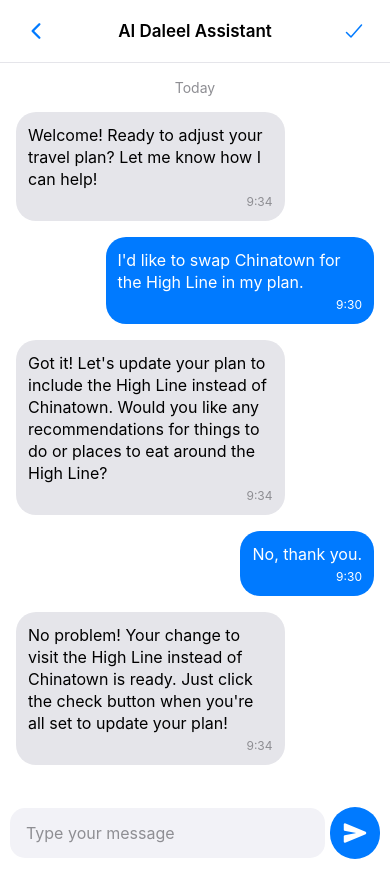
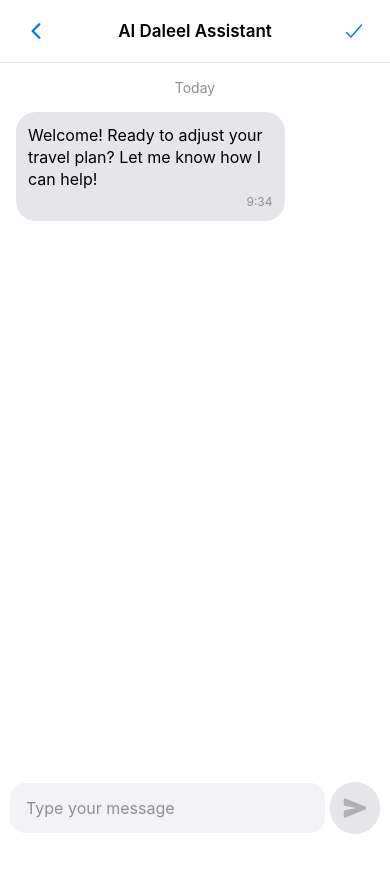
Before and after one commit to Mohammedbbk/AldaleelApp, a React Native app: screen /AssistantScreen in a window 390 px wide. After the commit the page ends 844 px from the top, so only its background shows below. Built offline with nearby package versions, Linux system fonts and the light colour scheme; no server answers.

Commit message:
added functionality + default AI responses

```diff
--- a/src/screens/AssistantScreen.js
+++ b/src/screens/AssistantScreen.js
@@ -9,47 +9,95 @@
   StatusBar,
 } from "react-native";
 import { Ionicons } from "@expo/vector-icons";
+import { ScrollView } from "react-native-gesture-handler";
 
 //mock data
-const messages = [
+const initialMessages = [
   {
     id: 1,
     text: "Welcome! Ready to adjust your travel plan? Let me know how I can help!",
     time: "9:34",
     isUser: false,
   },
-  {
-    id: 2,
-    text: "I'd like to swap Chinatown for the High Line in my plan.",
-    time: "9:30",
-    isUser: true,
-  },
-  {
-    id: 3,
-    text: "Got it! Let's update your plan to include the High Line instead of Chinatown. Would you like any recommendations for things to do or places to eat around the High Line?",
-    time: "9:34",
-    isUser: false,
-  },
-  {
-    id: 4,
-    text: "No, thank you.",
-    time: "9:30",
-    isUser: true,
-  },
-  {
-    id: 5,
-    text: "No problem! Your change to visit the High Line instead of Chinatown is ready. Just click the check button when you're all set to update your plan!",
-    time: "9:34",
-    isUser: false,
-  },
 ];
 
 class ChatScreen extends React.Component {
-  //Navigation Handlers
+  state = {
+    messages: initialMessages, // Initialize with mock data
+    userInput: "",
+    isLoading: false,
+  };
+
   handleBack = () => {
     this.props.navigation.replace("UserPlanScreen");
   };
+
+  handleInputChange = (text) => {
+    this.setState({ userInput: text });
+  };
+
+  handleSend = async () => {
+    const { userInput, messages } = this.state;
+    if (!userInput.trim()) return;
+
+    // Add user message
+    const newUserMessage = {
+      id: messages.length + 1,
+      text: userInput,
+      time: new Date().toLocaleTimeString([], {
+        hour: "2-digit",
+        minute: "2-digit",
+      }),
+      isUser: true,
+    };
+
+    this.setState({
+      messages: [...messages, newUserMessage],
+      userInput: "",
+      isLoading: true,
+    });
+
+    // Attempt to get AI response
+    try {
+      const aiResponse = await this.getAIResponse(userInput);
+
+      const newAIMessage = {
+        id: messages.length + 2,
+        text: aiResponse,
+        time: new Date().toLocaleTimeString([], {
+          hour: "2-digit",
+          minute: "2-digit",
+        }),
+        isUser: false,
+      };
+
+      this.setState((prevState) => ({
+        messages: [...prevState.messages, newAIMessage],
+        isLoading: false,
+      }));
+    } catch (error) {
+      // Add error message to chat
+      const errorMessage = {
+        id: messages.length + 2,
+        text: "I apologize, but I'm having trouble responding right now. Please try again in a moment.",
+        time: new Date().toLocaleTimeString([], {
+          hour: "2-digit",
+          minute: "2-digit",
+        }),
+        isUser: false,
+        isError: true,
+      };
+
+      this.setState((prevState) => ({
+        messages: [...prevState.messages, errorMessage],
+        isLoading: false,
+      }));
+    }
+  };
+
   render() {
+    const { messages } = this.state; // Access messages from state
+
     return (
       <SafeAreaView style={styles.container}>
         <StatusBar barStyle="dark-content" />
@@ -71,7 +119,7 @@
         </View>
 
         {/* Chat Messages */}
-        <View style={styles.chatContainer}>
+        <ScrollView style={styles.chatContainer}>
           <Text style={styles.dateLabel}>Today</Text>
 
           {messages.map((message) => (
@@ -103,7 +151,7 @@
               </Text>
             </View>
           ))}
-        </View>
+        </ScrollView>
 
         {/* Input Area */}
         <View style={styles.inputContainer}>
@@ -111,13 +159,29 @@
             style={styles.input}
             placeholder="Type your message"
             placeholderTextColor="#8E8E93"
+            value={this.state.userInput}
+            onChangeText={this.handleInputChange}
+            onSubmitEditing={this.handleSend}
           />
-          <Ionicons
-            name="send"
-            size={24}
-            color={"white"}
-            style={styles.sendButton}
-          />
+          <TouchableOpacity
+            onPress={this.handleSend}
+            disabled={this.state.isLoading}
+            activeOpacity={0.8}
+          >
+            <Ionicons
+              name="send"
+              size={24}
+              color={this.state.userInput.trim() ? "white" : "#B0B0B0"}
+              style={[
+                styles.sendButton,
+                {
+                  backgroundColor: this.state.userInput.trim()
+                    ? "#007AFF"
+                    : "#E5E5EA",
+                },
+              ]}
+            />
+          </TouchableOpacity>
         </View>
       </SafeAreaView>
     );
```
